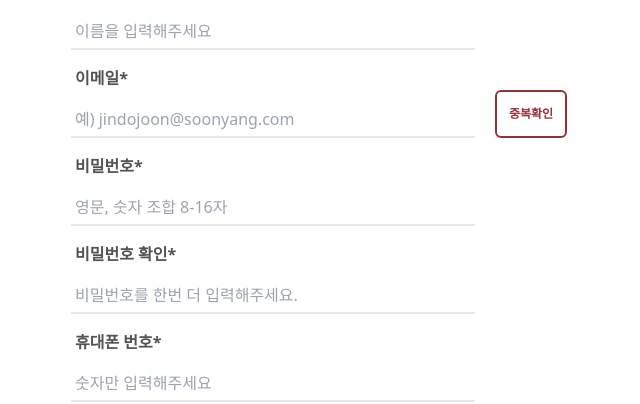
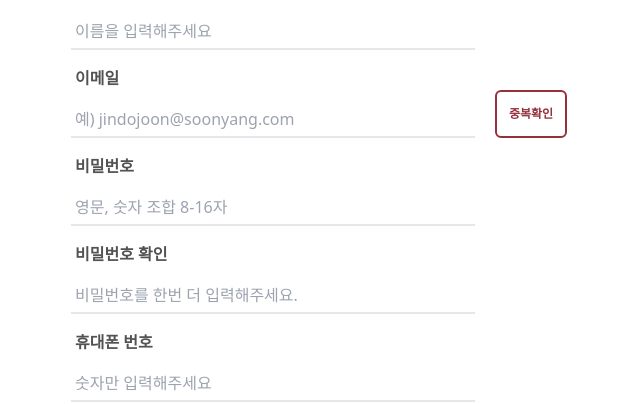
Before and after one commit to FC-MINI-4/attendance-front, a Next.js app: page /sign-up in a window 1280 px wide. Shown: the part 264-668 px from the top of the page, without its empty margins (319-959 px from the left). Built offline with nearby package versions, Linux system fonts and the light colour scheme; no server answers.

Commit message:
FEAT: 휴대폰번호 관련 정규표현식 선언

```diff
--- a/src/constants/constants.ts
+++ b/src/constants/constants.ts
@@ -6,8 +6,13 @@ export const rEmail = /^[a-zA-Z0-9._%+-]+@[a-zA-Z0-9.-]+\.[a-zA-Z]{2,}$/;
 // 영문+숫자로 이루어진 8자리 이상, 16자리 이하 유효성 정규식
 export const rPassword = /^(?=.*[A-Za-z])(?=.*\d).{8,16}$/;
 
+// 문자열에서 숫자가 아닌 모든 문자를 빈 문자열로 대체하는 정규식
+export const rNumber = /[^0-9]/g;
+
+// dash로 구분하는 휴대전화 번호 표현 정규식
+export const rPhone = /^(\d{2,3})(\d{3,4})(\d{4})$/;
+
 export const MEMBER_USER_INFO = {
-  employeeId: 0,
   department: '',
   name: '',
   email: '',
@@ -16,34 +21,35 @@ export const MEMBER_USER_INFO = {
   profileImagePath: ''
 };
 
+// 회원가입 Input 정보
 export const SIGNUP_INPUT_INFO: IAuthSignUpInput[] = [
   {
-    label: '이름*',
+    label: '이름',
     name: 'name',
     placeholder: '이름을 입력해주세요',
     type: 'text'
   },
   {
-    label: '이메일*',
+    label: '이메일',
     name: 'email',
     button: '중복확인',
     placeholder: '예) jindojoon@soonyang.com',
     type: 'email'
   },
   {
-    label: '비밀번호*',
+    label: '비밀번호',
     name: 'password',
     placeholder: '영문, 숫자 조합 8-16자',
     type: 'password'
   },
   {
-    label: '비밀번호 확인*',
+    label: '비밀번호 확인',
     name: 'confirmPassword',
     placeholder: '비밀번호를 한번 더 입력해주세요.',
     type: 'password'
   },
   {
-    label: '휴대폰 번호*',
+    label: '휴대폰 번호',
     name: 'phone',
     placeholder: '숫자만 입력해주세요',
     type: 'tel'
```
